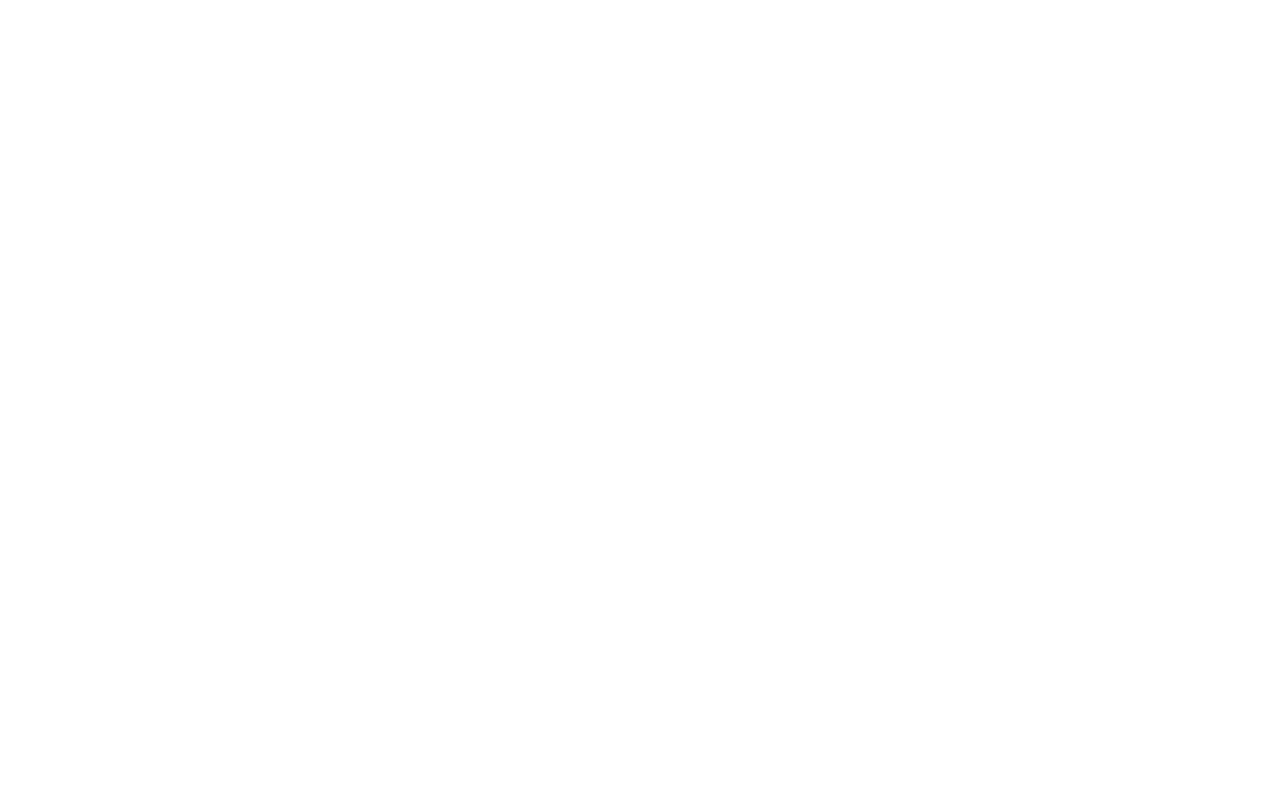
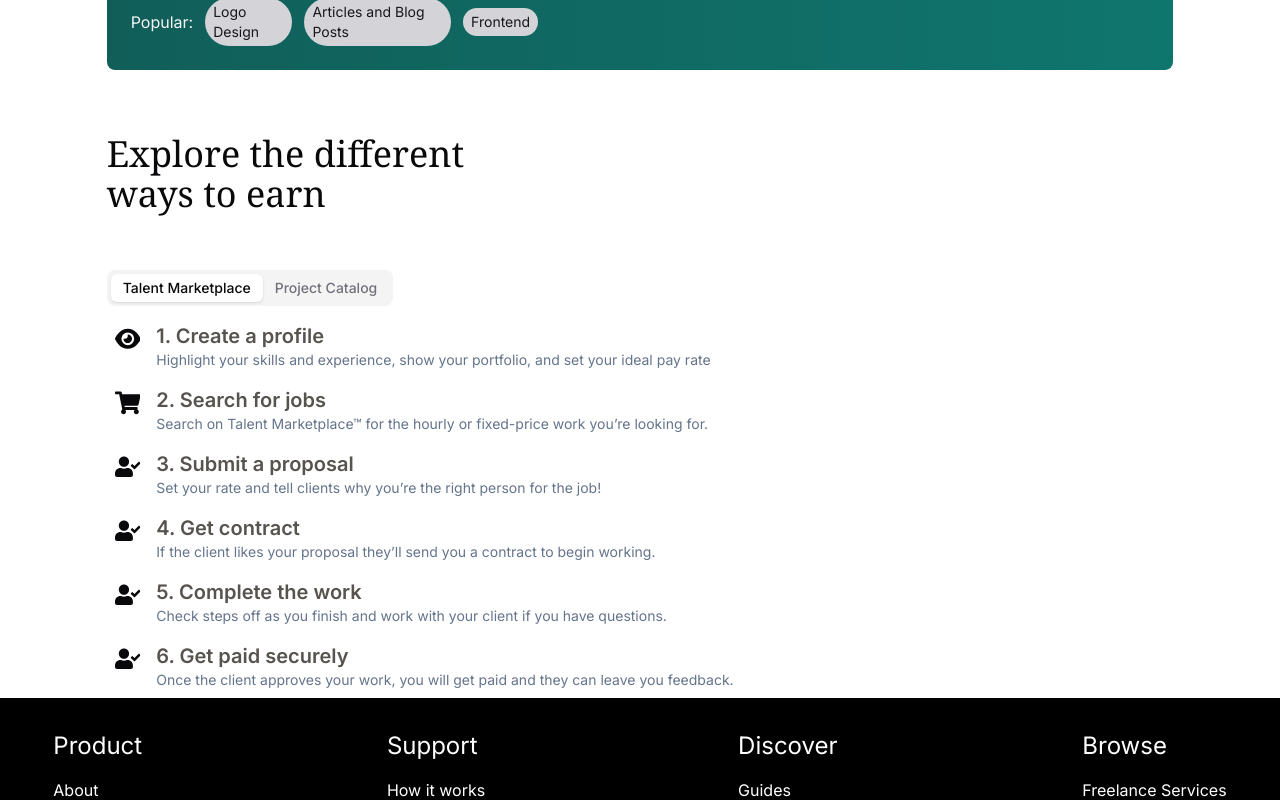
Before and after one commit to shahbaz4783/SkillHub-Connect, a Next.js app: page /jobs in a window 1280 px wide. Shown: the part 440-1240 px from the top of the page. Before the commit the page ends 800 px from the top, so only its background shows below. Built offline with nearby package versions, Linux system fonts and the light colour scheme.

Commit message:
work on job page

```diff
--- a/package.json
+++ b/package.json
@@ -12,6 +12,7 @@
     "@radix-ui/react-icons": "^1.3.0",
     "@radix-ui/react-navigation-menu": "^1.1.4",
     "@radix-ui/react-slot": "^1.0.2",
+    "@radix-ui/react-tabs": "^1.0.4",
     "class-variance-authority": "^0.7.0",
     "clsx": "^2.1.0",
     "embla-carousel-react": "^8.0.0-rc22",
--- a/src/app/jobs/page.tsx
+++ b/src/app/jobs/page.tsx
@@ -1,3 +1,48 @@
+import Banner from '@/components/layouts/Banner';
+import ListItem from '@/components/ui/ListItem';
+import SectionTop from '@/components/ui/SectionTop';
+import { Tabs, TabsContent, TabsList, TabsTrigger } from '@/components/ui/tabs';
+import { howToPostService, howToGetWork } from '@/data/static-lists_data';
+
 export default function Services() {
-	return <div>Browse Jobs</div>;
+	return (
+		<main className='w-10/12 m-auto'>
+			<Banner
+				title='Ways to earn'
+				slogan='Do the work you love, your way'
+				description='Build rewarding relationships in the world’s Work Marketplace. Your home for the work you want.'
+			/>
+			<section>
+				<SectionTop heading='Explore the different ways to earn' subhead='' />
+				<Tabs defaultValue='account'>
+					<TabsList>
+						<TabsTrigger value='account'>Talent Marketplace</TabsTrigger>
+						<TabsTrigger value='password'>Project Catalog</TabsTrigger>
+					</TabsList>
+					<TabsContent value='account'>
+						{howToGetWork.map((data, index) => (
+							<ListItem
+								key={index}
+								title={data.heading}
+								subheading={data.subheading}
+							>
+								{data.icon && <data.icon />}
+							</ListItem>
+						))}
+					</TabsContent>
+					<TabsContent value='password'>
+						{howToPostService.map((data, index) => (
+							<ListItem
+								key={index}
+								title={data.heading}
+								subheading={data.subheading}
+							>
+								{data.icon && <data.icon />}
+							</ListItem>
+						))}
+					</TabsContent>
+				</Tabs>
+			</section>
+		</main>
+	);
 }
--- a/src/app/services/page.tsx
+++ b/src/app/services/page.tsx
@@ -1,7 +1,7 @@
 import Banner from '@/components/layouts/Banner';
 import CarouselLayout from '@/components/layouts/CarouselLayout';
-import ListItem from '@/components/layouts/ListItem';
-import SectionTop from '@/components/layouts/SectionTop';
+import ListItem from '@/components/ui/ListItem';
+import SectionTop from '@/components/ui/SectionTop';
 import { shopByCategory } from '@/data/carousel-data';
 import { howServicesWorks } from '@/data/static-lists_data';
 import Image from 'next/image';
--- a/src/components/layouts/CarouselLayout.tsx
+++ b/src/components/layouts/CarouselLayout.tsx
@@ -7,7 +7,7 @@
 	CarouselPrevious,
 } from '@/components/ui/carousel';
 import Image from 'next/image';
-import SectionTop from './SectionTop';
+import SectionTop from '../ui/SectionTop';
 
 interface CarouselProps {
 	heading: string;
--- /dev/null
+++ b/src/components/ui/tabs.tsx
@@ -0,0 +1,55 @@
+"use client"
+
+import * as React from "react"
+import * as TabsPrimitive from "@radix-ui/react-tabs"
+
+import { cn } from "@/lib/utils"
+
+const Tabs = TabsPrimitive.Root
+
+const TabsList = React.forwardRef<
+  React.ElementRef<typeof TabsPrimitive.List>,
+  React.ComponentPropsWithoutRef<typeof TabsPrimitive.List>
+>(({ className, ...props }, ref) => (
+  <TabsPrimitive.List
+    ref={ref}
+    className={cn(
+      "inline-flex h-9 items-center justify-center rounded-lg bg-muted p-1 text-muted-foreground",
+      className
+    )}
+    {...props}
+  />
+))
+TabsList.displayName = TabsPrimitive.List.displayName
+
+const TabsTrigger = React.forwardRef<
+  React.ElementRef<typeof TabsPrimitive.Trigger>,
+  React.ComponentPropsWithoutRef<typeof TabsPrimitive.Trigger>
+>(({ className, ...props }, ref) => (
+  <TabsPrimitive.Trigger
+    ref={ref}
+    className={cn(
+      "inline-flex items-center justify-center whitespace-nowrap rounded-md px-3 py-1 text-sm font-medium ring-offset-background transition-all focus-visible:outline-none focus-visible:ring-2 focus-visible:ring-ring focus-visible:ring-offset-2 disabled:pointer-events-none disabled:opacity-50 data-[state=active]:bg-background data-[state=active]:text-foreground data-[state=active]:shadow",
+      className
+    )}
+    {...props}
+  />
+))
+TabsTrigger.displayName = TabsPrimitive.Trigger.displayName
+
+const TabsContent = React.forwardRef<
+  React.ElementRef<typeof TabsPrimitive.Content>,
+  React.ComponentPropsWithoutRef<typeof TabsPrimitive.Content>
+>(({ className, ...props }, ref) => (
+  <TabsPrimitive.Content
+    ref={ref}
+    className={cn(
+      "mt-2 ring-offset-background focus-visible:outline-none focus-visible:ring-2 focus-visible:ring-ring focus-visible:ring-offset-2",
+      className
+    )}
+    {...props}
+  />
+))
+TabsContent.displayName = TabsPrimitive.Content.displayName
+
+export { Tabs, TabsList, TabsTrigger, TabsContent }
--- a/src/data/static-lists_data.ts
+++ b/src/data/static-lists_data.ts
@@ -182,3 +182,75 @@
 		icon: FaUserCheck,
 	},
 ];
+
+
+export const howToGetWork: ListItem[] = [
+	{
+		heading: '1. Create a profile',
+		subheading:
+			'Highlight your skills and experience, show your portfolio, and set your ideal pay rate',
+		icon: FaEye,
+	},
+	{
+		heading: '2. Search for jobs',
+		subheading:
+			'Search on Talent Marketplace™ for the hourly or fixed-price work you’re looking for.',
+		icon: FaShoppingCart,
+	},
+	{
+		heading: '3. Submit a proposal',
+		subheading:
+			'Set your rate and tell clients why you’re the right person for the job!',
+		icon: FaUserCheck,
+	},
+	{
+		heading: '4. Get contract',
+		subheading:
+			'If the client likes your proposal they’ll send you a contract to begin working.',
+		icon: FaUserCheck,
+	},
+	{
+		heading: '5. Complete the work',
+		subheading:
+			'Check steps off as you finish and work with your client if you have questions.',
+		icon: FaUserCheck,
+	},
+	{
+		heading: '6. Get paid securely',
+		subheading:
+			'Once the client approves your work, you will get paid and they can leave you feedback.',
+		icon: FaUserCheck,
+	},
+];
+
+export const howToPostService: ListItem[] = [
+	{
+		heading: '1. Create a project',
+		subheading: 'Create a unique project that showcases your expertise.',
+		icon: FaEye,
+	},
+	{
+		heading: '2. Project is reviewed',
+		subheading:
+			'We will let you know if you need to make any changes before its visible to clients.',
+		icon: FaShoppingCart,
+	},
+	{
+		heading: '3. Get an order',
+		subheading:
+			'Your timeline starts once the client provides the info you need.',
+		icon: FaUserCheck,
+	},
+	{
+		heading: '4. Complete the work',
+		subheading:
+			'Check steps off as you finish and work with your client if you have questions.',
+		icon: FaShoppingCart,
+	},
+	{
+		heading: '5. Get paid securely',
+		subheading:
+			'Once the client approves your work, you will get paid and they can leave you feedback.',
+		icon: FaUserCheck,
+	},
+];
```
Also changed, not shown: src/app/LandingPage.tsx (+4 -4 lines), src/components/layouts/Hero.tsx (renamed from src/components/section/Hero.tsx), src/components/ui/DescHeading.tsx (renamed from src/components/layouts/DescHeading.tsx), src/components/ui/ListItem.tsx (renamed from src/components/layouts/ListItem.tsx), src/components/ui/SectionTop.tsx (renamed from src/components/layouts/SectionTop.tsx), 1 other file (tests, documents, lock files or other folders).
